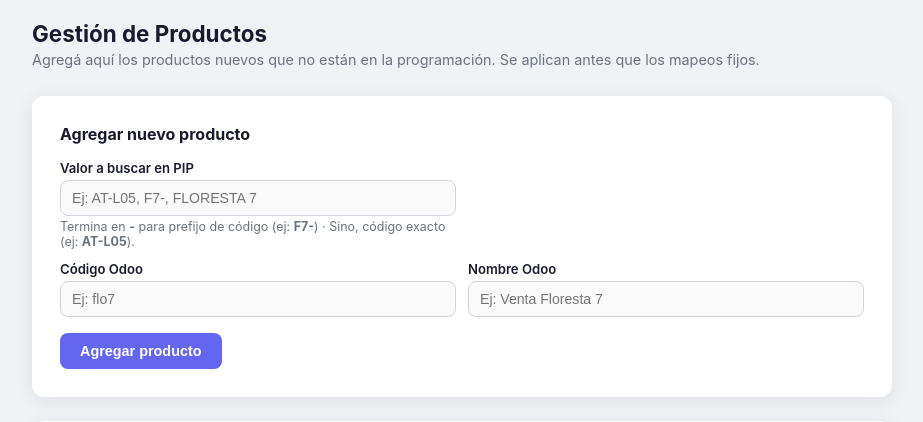
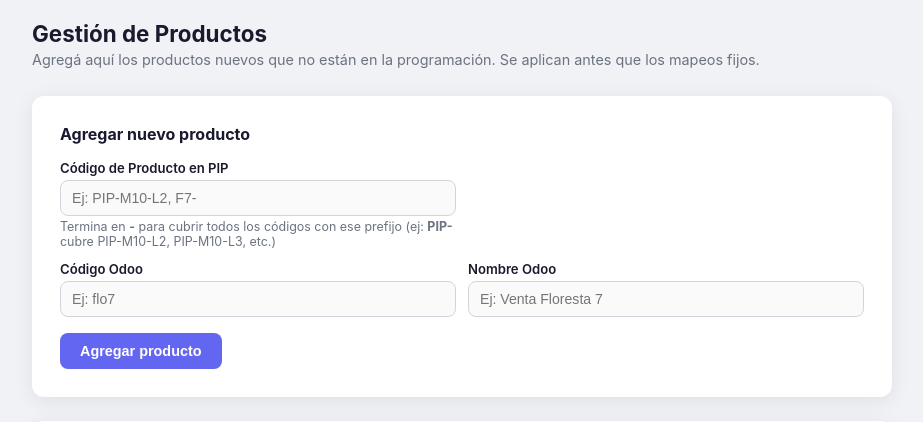
Before and after one commit to TEXO-SISTEMAS/convertidor-pip-odoo-web, a Flask app: page /productos in a window 1280 px wide. Shown: the part 65-487 px from the top of the page, without its empty margins (178-1101 px from the left). Run offline with Flask 3, Linux system fonts and the light colour scheme.

Commit message:
UI: mejorar label del campo codigo de producto en gestion de productos
Co-Authored-By: Claude Sonnet 4.6 <noreply@anthropic.com>

```diff
--- a/templates/productos.html
+++ b/templates/productos.html
@@ -200,9 +200,9 @@
         <input type="hidden" name="origen" value="productos" />
         <div class="form-grid">
           <div>
-            <label for="valor_match">Valor a buscar en PIP</label>
-            <input type="text" id="valor_match" name="valor_match" placeholder="Ej: AT-L05, F7-, FLORESTA 7" required />
-            <p class="hint">Termina en <strong>-</strong> para prefijo de código (ej: <strong>F7-</strong>) · Sino, código exacto (ej: <strong>AT-L05</strong>).</p>
+            <label for="valor_match">Código de Producto en PIP</label>
+            <input type="text" id="valor_match" name="valor_match" placeholder="Ej: PIP-M10-L2, F7-" required />
+            <p class="hint">Termina en <strong>-</strong> para cubrir todos los códigos con ese prefijo (ej: <strong>PIP-</strong> cubre PIP-M10-L2, PIP-M10-L3, etc.)</p>
           </div>
           <div></div>
           <div>
```
